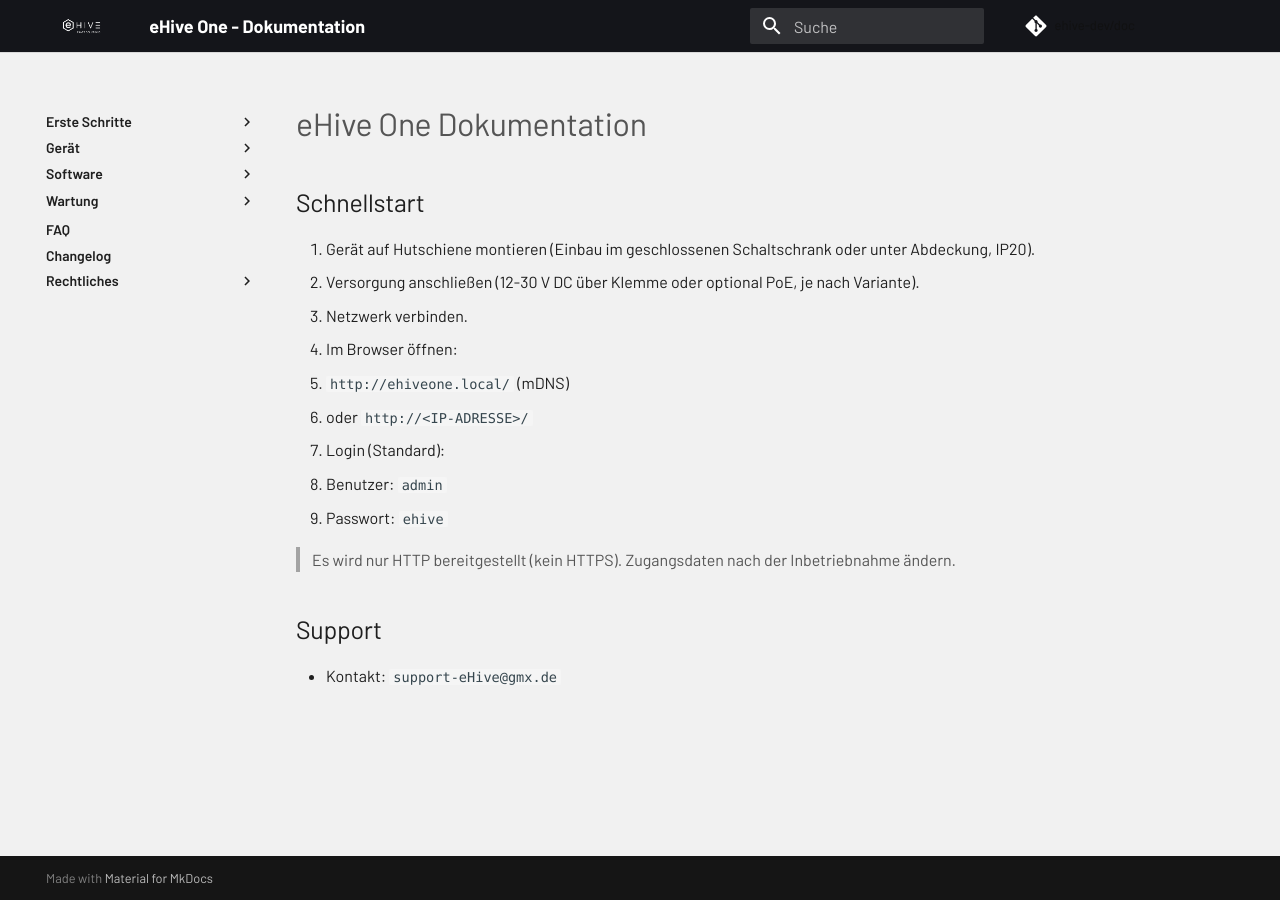
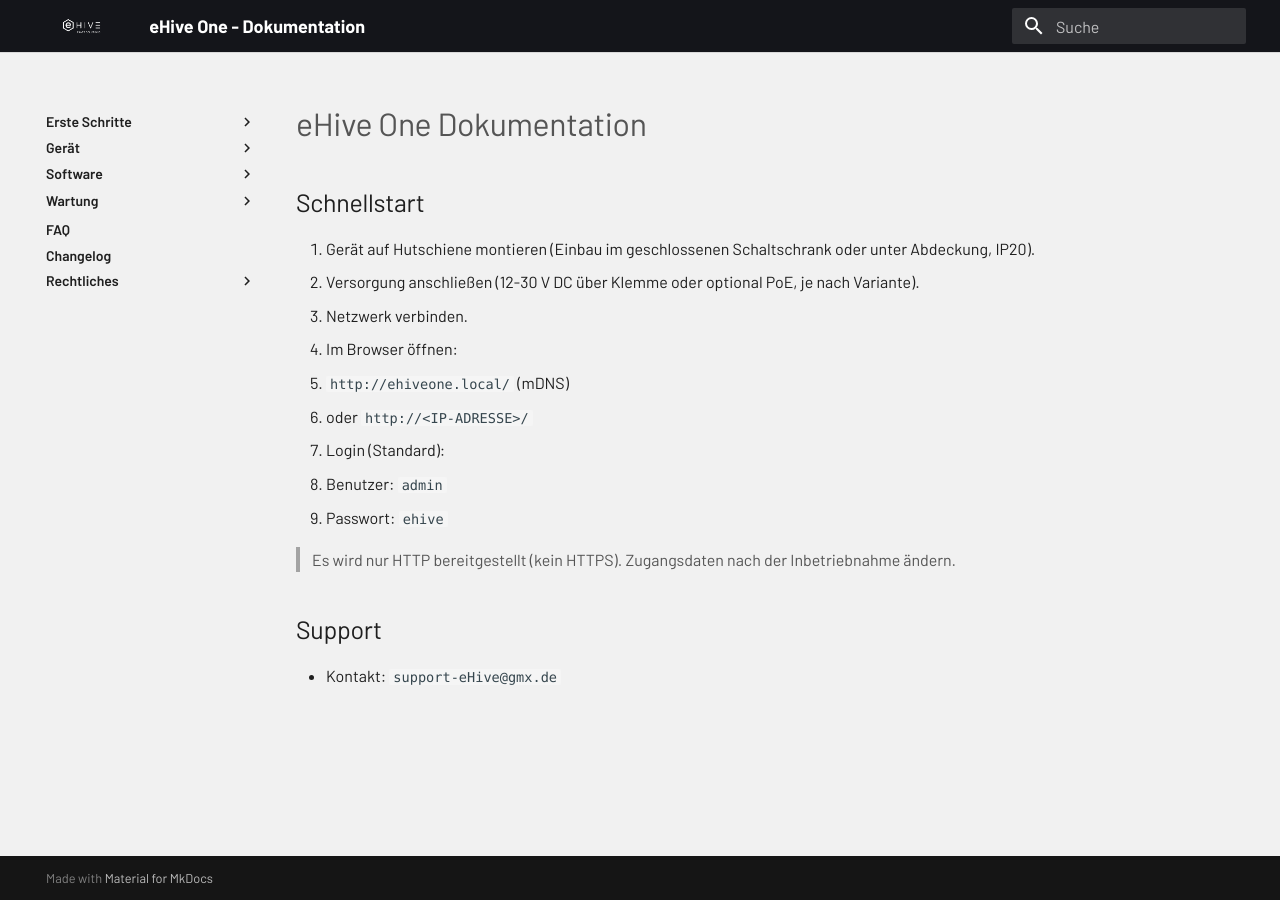
Before and after one commit to ehive-dev/doc, an MkDocs documentation site: the page built from docs/index.md, in a window 1280 px wide. Built offline with MkDocs 1.6.1 and Material for MkDocs 9.7.7, drawn with Linux system fonts in a browser that asks for light colours; comment, search, counter and statistics services are not loaded.

Commit message:
Remove GitHub repo link from header

```diff
--- a/mkdocs.yml
+++ b/mkdocs.yml
@@ -1,8 +1,6 @@
 site_name: eHive One - Dokumentation
 site_description: Endanwender-Dokumentation für eHive One (OpenArc) und Apps
 site_url: https://ehive-dev.github.io/doc/
-repo_url: https://github.com/ehive-dev/doc
-repo_name: ehive-dev/doc
 
 theme:
   name: material
```
